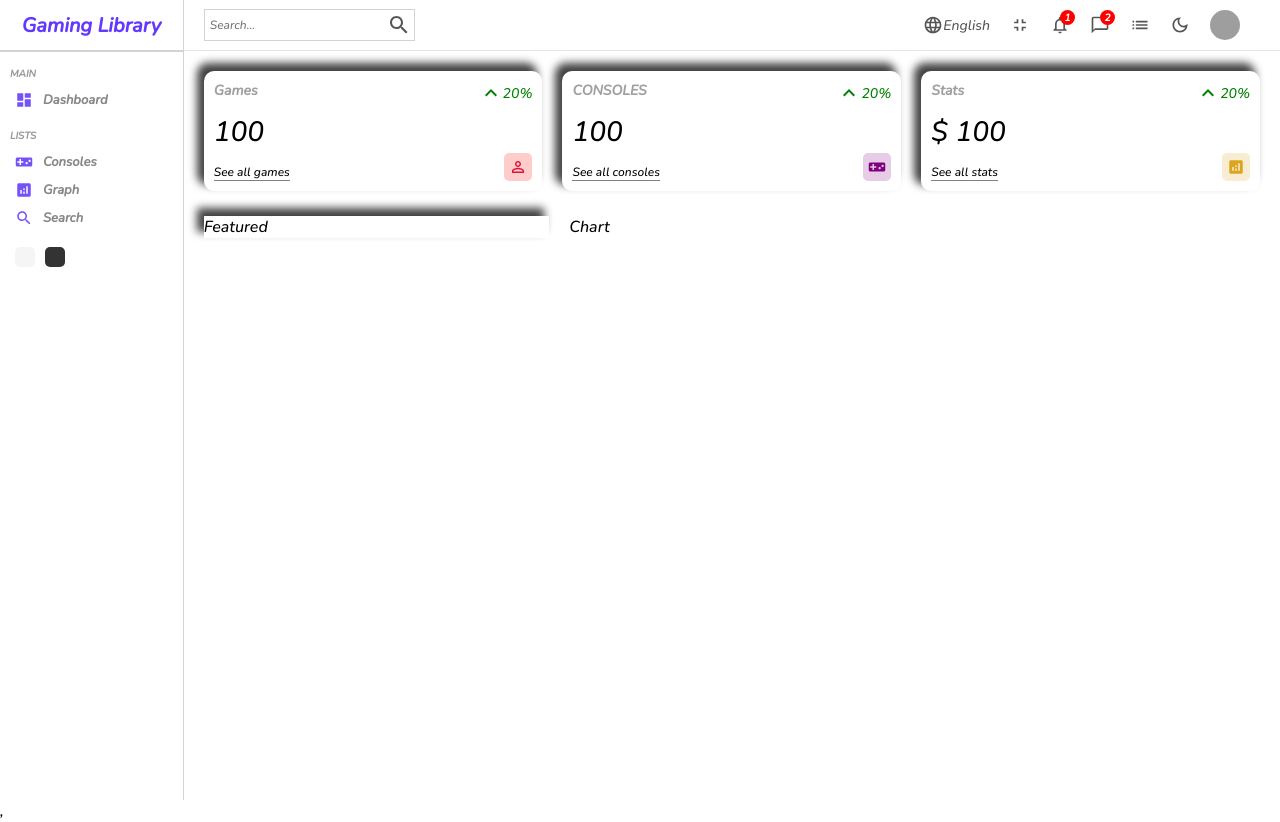
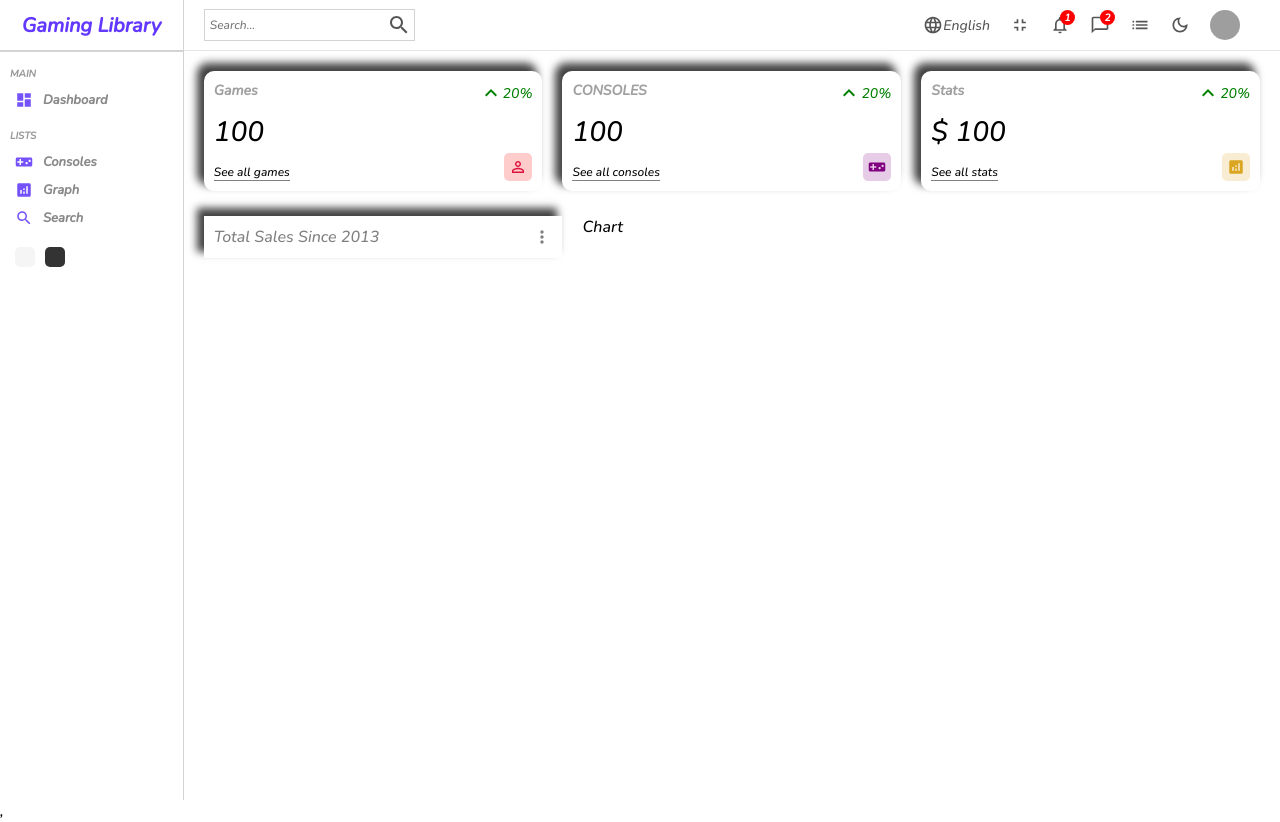
Before and after one commit to psions/VideoGameFrontEnd, a React (Create React App) app: page / in a window 1280 px wide. Built offline with nearby package versions, Linux system fonts and the light colour scheme; grey boxes are pictures that could not be loaded.

Commit message:
made updates for the featuredchart view

```diff
--- a/package.json
+++ b/package.json
@@ -13,6 +13,7 @@
     "axios": "^0.27.2",
     "react": "^18.0.0",
     "react-dom": "^18.0.0",
+    "react-google-charts": "^4.0.0",
     "react-router-dom": "^6.3.0",
     "react-scripts": "5.0.1",
     "sass": "^1.51.0",
--- a/src/components/featured/Featured.jsx
+++ b/src/components/featured/Featured.jsx
@@ -1,8 +1,19 @@
 import "./featured.scss"
+import MoreVertIcon from '@mui/icons-material/MoreVert';
 
 const Featured = () => {
   return (
-    <div className="featured">Featured</div>
+    <div className="featured">
+      <div className="top">
+        <h1 className="title">Total Sales Since 2013</h1>
+        <MoreVertIcon fontSize="small"/>
+      </div>
+      <div className="bottom">
+        <div className="featuredChart">
+
+        </div>
+      </div>
+    </div>
   )
 }
 
--- a/src/components/featured/featured.scss
+++ b/src/components/featured/featured.scss
@@ -2,4 +2,17 @@
     flex: 2;
     box-shadow: -6px -7px 8px 1px rgba(0,0,0,0.75);
     -webkit-box-shadow: -6px -7px 8px 1px rgba(0,0,0,0.75);
+    padding: 10px;
+
+    .top{
+        display: flex;
+        align-items: center;
+        justify-content: space-between;
+        color: gray;
+
+        .title{
+            font-size: 16px;
+            font-weight: 500;
+        }
+    }
 }
```
Also changed, not shown: 1 other file (tests, documents, lock files or other folders).
